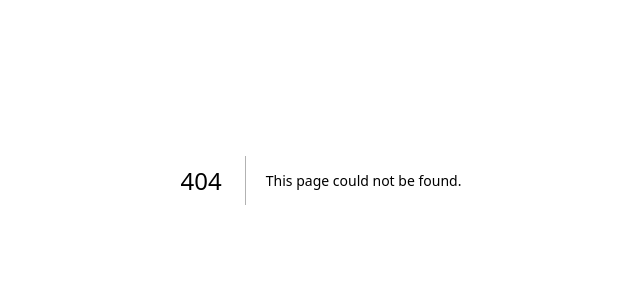
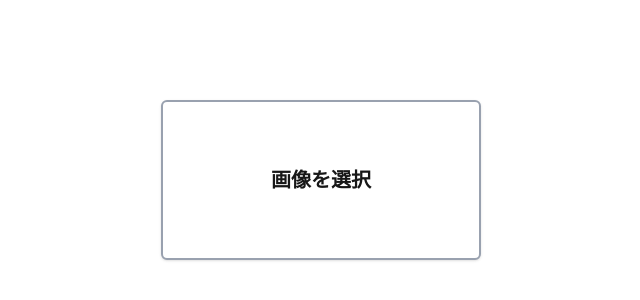
Before and after one commit to kmykprn/nextjs_tutorials, a Next.js app: page /tutorial/import_external_func in a window 1280 px wide. Before the commit this address had no page. Shown: the part 220-520 px from the top of the page, without its empty margins (319-959 px from the left). Built offline with nearby package versions, Linux system fonts and the light colour scheme.

Commit message:
外部で定義した関数を呼び出すチュートリアルの実装

```diff
--- /dev/null
+++ b/app/tutorial/import_external_func/SelectCard.tsx
@@ -0,0 +1,40 @@
+'use client';
+
+import { useRef } from 'react';
+
+// 画像選択のボタンを作成
+const ImageSelectCard = () => {
+
+    const filePickerRef = useRef<HTMLInputElement>(null);
+
+    // 画像アップロードボタンを押したときの挙動を記載
+    const handleClick = () => {
+        filePickerRef.current?.click();
+    };
+
+    const showFileName = (e: React.ChangeEvent<HTMLInputElement>) => {
+        const files = e.target.files;
+        if (files) {
+            console.log("選択されたファイル:", Array.from(files));
+        };
+    }
+
+    return (
+        <div
+            onClick={handleClick}
+            className="w-80 h-40 border-2 border-gray-400 rounded-md flex items-center justify-center bg-white shadow hover:bg-gray-50"
+        >
+            <p className="text-xl font-semibold">画像を選択</p>
+        <input
+            type="file"
+            multiple
+            accept=".png, .jpeg, .jpg "
+            ref={filePickerRef}
+            onChange={(e) => showFileName(e)}
+            hidden
+          />
+        </div>
+    )
+};
+
+export default ImageSelectCard;
--- /dev/null
+++ b/app/tutorial/import_external_func/page.tsx
@@ -0,0 +1,9 @@
+import ImageSelectCard from "@/app/tutorial/import_external_func/SelectCard"
+
+export default function ImportExternalFunc() {
+  return (
+    <div className="h-screen flex items-center justify-center">
+      <ImageSelectCard />
+    </div>
+  )
+}
```
